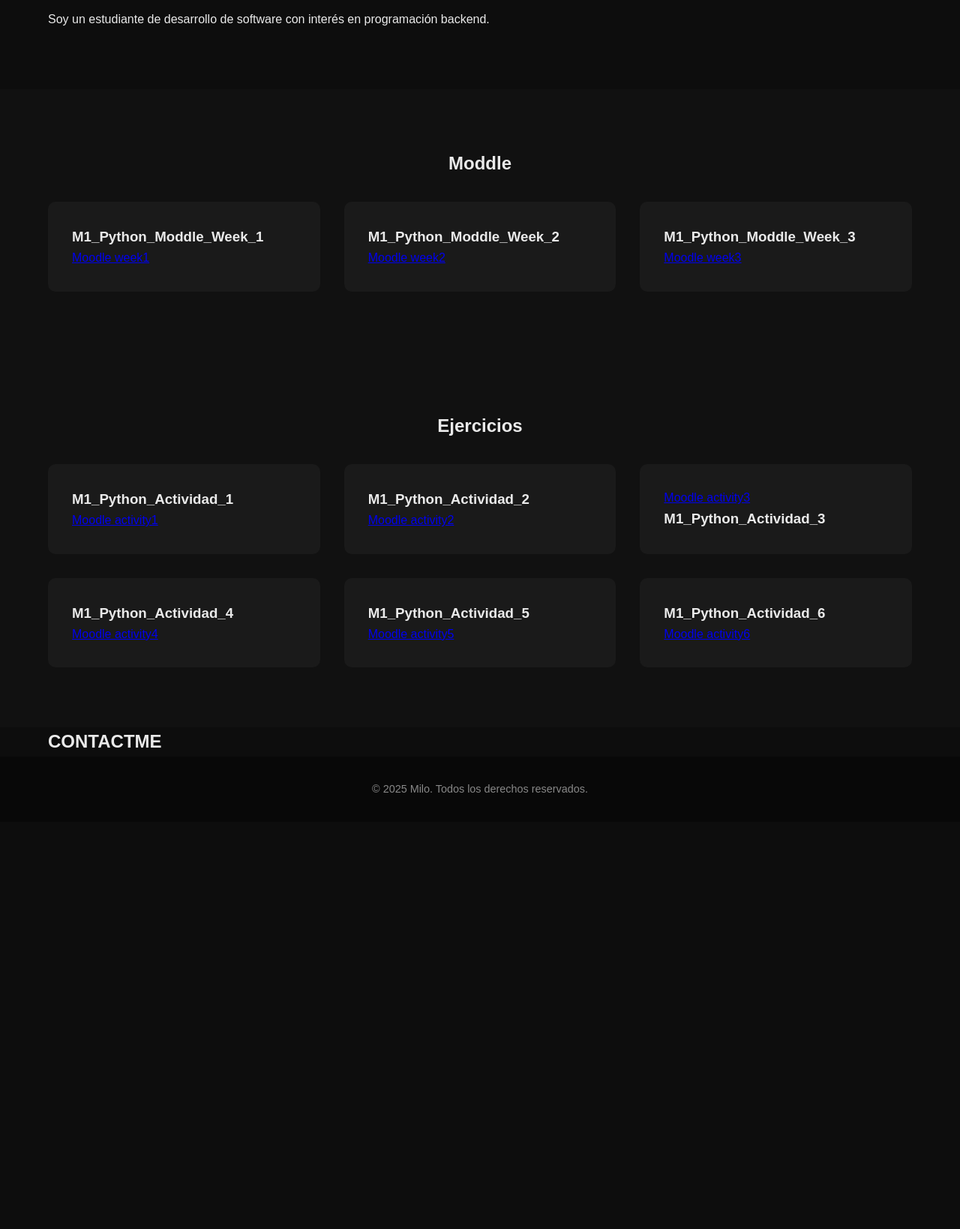
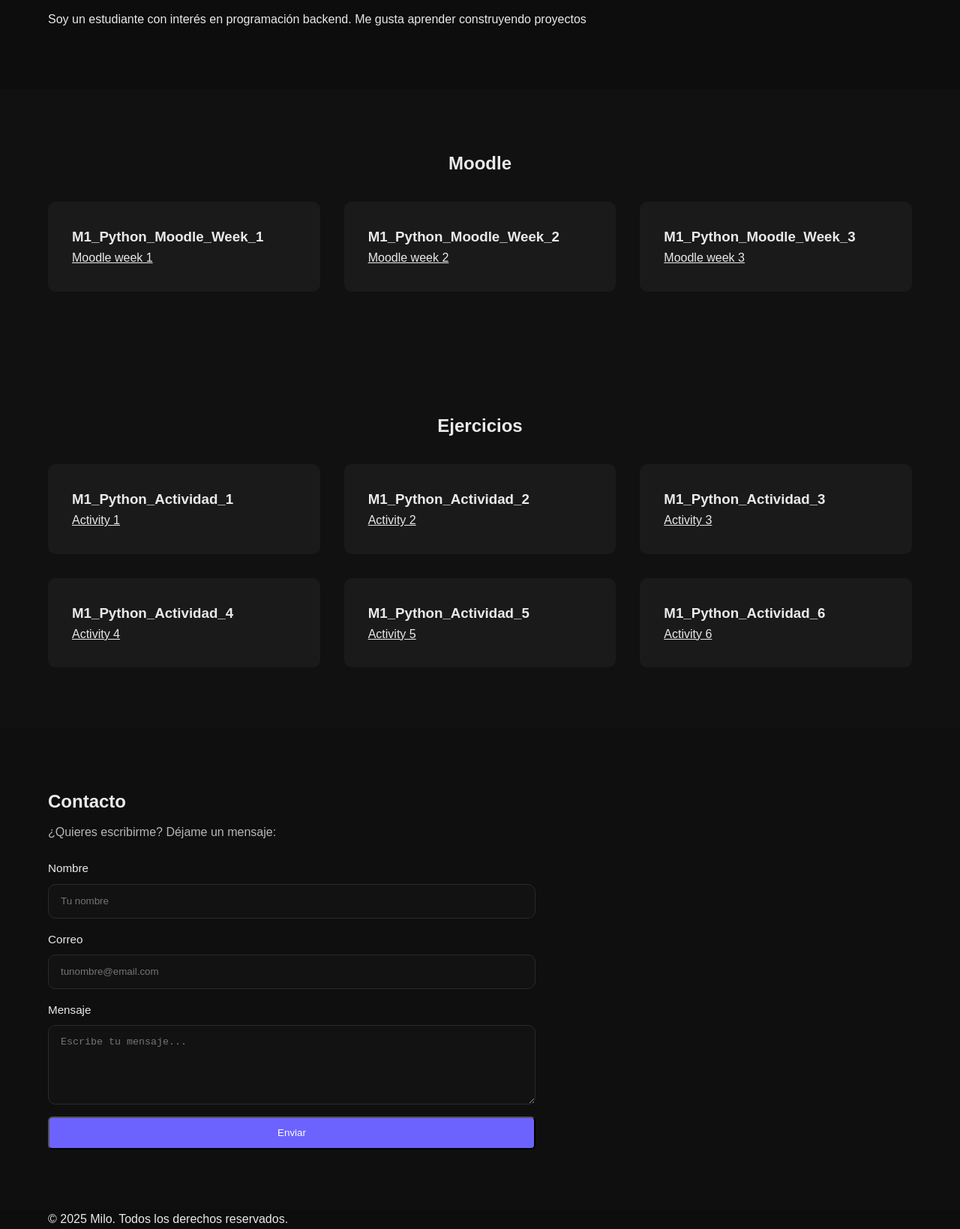
Before and after one commit to ElxCoNe/portafolio, a plain HTML site: page index.html in a window 1280 px wide. Shown: the part 935-2574 px from the top of the page at 75% size. Before the commit the page ends 2031 px from the top, so only its background shows below. Drawn offline with Linux system fonts and the light colour scheme.

Commit message:
feat: add mascotas.html

```diff
--- a/index.html
+++ b/index.html
@@ -7,18 +7,18 @@
     <link rel="stylesheet" href="style.css" />
   </head>
   <body>
-
-
     <!-- HEADER -->
     <header class="site-header">
       <div class="container header-container">
         <h1 class="logo">MILO</h1>
+
         <nav class="main-nav">
           <a href="#inicio">Inicio</a>
           <a href="#proyectos">Proyectos</a>
+          <a href="#ejercicios">Ejercicios</a>
           <a href="#about">Sobre mí</a>
           <a href="#contacto">Contacto</a>
-        <a href="./mascotas.html">Macota</a>
+          <a href="mascotas.html">Mascotas</a>
         </nav>
       </div>
     </header>
@@ -28,99 +28,203 @@
       <div class="container hero-container">
         <div class="hero-left">
           <h2>Hola, soy <span>Milo</span></h2>
-        <p>
-          Desarrollador
-        </p>
-        <a href="#about" class="btn btn-primary">En contrucción</a>
+          <p id="intro-text">Desarrollador (en construcción).</p>
+
+          <div class="hero-actions">
+            <button class="btn btn-primary" id="btn-change-text" type="button">
+              Cambiar texto
+            </button>
+
+            <button class="btn btn-outline" id="btn-toggle-about" type="button">
+              Mostrar/Ocultar “Sobre mí”
+            </button>
           </div>
+        </div>
+
         <div class="hero-right">
           <img src="milo-hero.png" alt="Milo programando" />
         </div>
       </div>
     </section>
 
+    <!-- SOBRE MI -->
     <section class="about" id="about">
       <div class="container">
         <h2>Sobre mí</h2>
         <p>
-        Soy un estudiante de desarrollo de software con interés en
-        programación backend.
+          Soy un estudiante con interés en programación backend. Me gusta
+          aprender construyendo proyectos
         </p>
       </div>
     </section>
 
+    <main>
       <!-- PROYECTOS -->
-  <main>
       <section class="projects" id="proyectos">
         <div class="container">
-        <h2>Moddle</h2>
+          <h2>Moodle</h2>
+
           <ul class="projects-grid">
-          <il class="project-card">
-            <h3>M1_Python_Moddle_Week_1</h3>
-            <a href="https://github.com/ElxCoNe/m1_python_moodle_week_1">Moodle week1</a>
-          </il>
-          <il class="project-card">
-            <h3>M1_Python_Moddle_Week_2</h3>
-            <a href="https://github.com/ElxCoNe/m1_python_moodle_week_2">Moodle week2</a>
-          </il>
-          <il class="project-card">
-            <h3>M1_Python_Moddle_Week_3</h3>
-            <a href="https://github.com/ElxCoNe/m1_python_moodle_week_3">Moodle week3</a>
-          </il>
+            <li class="project-card">
+              <h3>M1_Python_Moodle_Week_1</h3>
+              <a
+                href="https://github.com/ElxCoNe/m1_python_moodle_week_1"
+                target="_blank"
+                rel="noopener"
+              >
+                Moodle week 1
+              </a>
+            </li>
+
+            <li class="project-card">
+              <h3>M1_Python_Moodle_Week_2</h3>
+              <a
+                href="https://github.com/ElxCoNe/m1_python_moodle_week_2"
+                target="_blank"
+                rel="noopener"
+              >
+                Moodle week 2
+              </a>
+            </li>
+
+            <li class="project-card">
+              <h3>M1_Python_Moodle_Week_3</h3>
+              <a
+                href="https://github.com/ElxCoNe/m1_python_moodle_week_3"
+                target="_blank"
+                rel="noopener"
+              >
+                Moodle week 3
+              </a>
+            </li>
           </ul>
         </div>
       </section>
 
-    <section class="projects" id="proyectos">
+      <!-- EJERCICIOS -->
+      <section class="projects" id="ejercicios">
         <div class="container">
           <h2>Ejercicios</h2>
+
           <ul class="projects-grid">
-          <il class="project-card">
+            <li class="project-card">
               <h3>M1_Python_Actividad_1</h3>
-            <a href="https://elxcone.github.io/m1_python_actividad_1/">Moodle activity1</a>
-          </il>
-          <il class="project-card">
+              <a
+                href="https://elxcone.github.io/m1_python_actividad_1/"
+                target="_blank"
+                rel="noopener"
+              >
+                Activity 1
+              </a>
+            </li>
+
+            <li class="project-card">
               <h3>M1_Python_Actividad_2</h3>
-            <a href="https://github.com/ElxCoNe/m1_python_actividad_2">Moodle activity2</a>
-          </il>
-          <il class="project-card">
-            <a href="https://github.com/ElxCoNe/m1_python_actividad_3">Moodle activity3</a>
+              <a
+                href="https://github.com/ElxCoNe/m1_python_actividad_2"
+                target="_blank"
+                rel="noopener"
+              >
+                Activity 2
+              </a>
+            </li>
+
+            <li class="project-card">
               <h3>M1_Python_Actividad_3</h3>
-          </il>
-          <il class="project-card">
+              <a
+                href="https://github.com/ElxCoNe/m1_python_actividad_3"
+                target="_blank"
+                rel="noopener"
+              >
+                Activity 3
+              </a>
+            </li>
+
+            <li class="project-card">
               <h3>M1_Python_Actividad_4</h3>
-            <a href="https://github.com/ElxCoNe/m1_python_actividad_4">Moodle activity4</a>
-          </il>
-          <il class="project-card">
+              <a
+                href="https://github.com/ElxCoNe/m1_python_actividad_4"
+                target="_blank"
+                rel="noopener"
+              >
+                Activity 4
+              </a>
+            </li>
+
+            <li class="project-card">
               <h3>M1_Python_Actividad_5</h3>
-            <a href="https://github.com/ElxCoNe/m1_python_actividad_5">Moodle activity5</a>
-          </il>
-          <il class="project-card">
+              <a
+                href="https://github.com/ElxCoNe/m1_python_actividad_5"
+                target="_blank"
+                rel="noopener"
+              >
+                Activity 5
+              </a>
+            </li>
+
+            <li class="project-card">
               <h3>M1_Python_Actividad_6</h3>
-            <a href="https://github.com/ElxCoNe/m1_python_actividad_6">Moodle activity6</a>
-          </il>
+              <a
+                href="https://github.com/ElxCoNe/m1_python_actividad_6"
+                target="_blank"
+                rel="noopener"
+              >
+                Activity 6
+              </a>
+            </li>
           </ul>
         </div>
       </section>
 
-    <section class="contact">
+      <!-- CONTACTO (con form) -->
+      <section class="contact" id="contacto">
         <div class="container">
+          <h2>Contacto</h2>
+          <p class="muted">¿Quieres escribirme? Déjame un mensaje:</p>
 
-        <h2>CONTACTME</h2>
+          <form class="contact-form" action="#" method="post">
+            <label>
+              Nombre
+              <input
+                type="text"
+                name="nombre"
+                placeholder="Tu nombre"
+                required
+              />
+            </label>
+
+            <label>
+              Correo
+              <input
+                type="email"
+                name="email"
+                placeholder="tunombre@email.com"
+                required
+              />
+            </label>
+
+            <label>
+              Mensaje
+              <textarea
+                name="mensaje"
+                rows="5"
+                placeholder="Escribe tu mensaje..."
+                required
+              ></textarea>
+            </label>
+
+            <button type="submit" class="btn btn-primary">Enviar</button>
+          </form>
         </div>
       </section>
-
-
     </main>
 
-
-
-  <!--FOOTER -->
-  <footer class="site-footer" id="contacto">
+    <!-- FOOTER -->
+    <footer class="site-footer">
       <div class="container">
         <p>&copy; 2025 Milo. Todos los derechos reservados.</p>
       </div>
     </footer>
-
+    <script src="script.js"></script>
   </body>
 </html>
--- /dev/null
+++ b/script.js
@@ -0,0 +1,27 @@
+
+document.addEventListener("DOMContentLoaded", () => {
+  alert("¡Bienvenido a mi portafolio! 👋");
+
+  const btnChangeText = document.getElementById("btn-change-text");
+  const introText = document.getElementById("intro-text");
+
+  const btnToggleAbout = document.getElementById("btn-toggle-about");
+  const aboutSection = document.getElementById("about");
+
+  if (btnChangeText && introText) {
+    btnChangeText.addEventListener("click", () => {
+      introText.textContent =
+        "Actualmente estoy mejorando mi portafolio";
+    });
+  }
+
+  if (btnToggleAbout && aboutSection) {
+    btnToggleAbout.addEventListener("click", () => {
+      const isHidden = aboutSection.classList.toggle("is-hidden");
+
+      btnToggleAbout.textContent = isHidden
+        ? "Mostrar “Sobre mí”"
+        : "Ocultar “Sobre mí”";
+    });
+  }
+});
--- a/style.css
+++ b/style.css
@@ -2,6 +2,10 @@
   margin: 0;
   padding: 0;
   box-sizing: border-box;
+}
+
+html {
+  font-size: 100%;
 }
 
 :root {
@@ -25,6 +29,10 @@ body {
   margin: 0 auto;
 }
 
+.muted {
+  color: #b7b7b7;
+}
+
 /* HEADER */
 .site-header {
   background: rgba(0, 0, 0, 0.8);
@@ -39,7 +47,7 @@ body {
   display: flex;
   justify-content: space-between;
   align-items: center;
-
+  gap: 1rem;
 }
 
 .logo {
@@ -100,7 +108,7 @@ body {
   padding: 0.8rem 1.6rem;
   border-radius: 6px;
   text-decoration: none;
-  transition: background var(--transition);
+  transition: background var(--transition), transform var(--transition);
 }
 
 .btn-primary {
@@ -110,6 +118,7 @@ body {
 
 .btn-primary:hover {
   background: #5848ff;
+  transform: translateY(-2px);
 }
 
 .hero-right img {
@@ -131,6 +140,7 @@ body {
 }
 
 .projects-grid {
+  list-style: none;
   display: grid;
   grid-template-columns: repeat(auto-fit, minmax(280px, 1fr));
   gap: 2rem;
@@ -147,6 +157,15 @@ body {
   transform: translateY(-8px);
 }
 
+.project-card a {
+  color: var(--text-color);
+  transition: color var(--transition);
+}
+
+.project-card a:hover {
+  color: var(--accent-color);
+}
+
 /* SOBRE MÍ */
 .about {
   padding: 5rem 0;
@@ -156,11 +175,91 @@ body {
   margin-bottom: 1rem;
 }
 
-/* FOOTER */
-.site-footer {
-  background: #080808;
-  text-align: center;
-  padding: 2rem 0;
-  color: #888;
-  font-size: 0.9rem;
+/* CONTACTO */
+.contact {
+  padding: 5rem 0;
+  background: #0f0f0f;
 }
+
+.contact h2 {
+  margin-bottom: 0.5rem;
+}
+
+.contact-form {
+  margin-top: 1.5rem;
+  display: grid;
+  gap: 1rem;
+  max-width: 650px;
+}
+
+.contact-form label {
+  display: grid;
+  gap: 0.5rem;
+  font-size: 0.95rem;
+}
+
+.contact-form input,
+.contact-form textarea {
+  width: 100%;
+  padding: 0.9rem 1rem;
+  border-radius: 10px;
+  border: 1px solid #2a2a2a;
+  background: #121212;
+  color: var(--text-color);
+  outline: none;
+}
+
+.contact-form input:focus,
+.contact-form textarea:focus {
+  border-color: var(--accent-color);
+}
+
+
+.gallery-title {
+  margin: 1rem 0 1.2rem;
+}
+
+.pets-grid {
+  display: grid;
+  grid-template-columns: repeat(auto-fit, minmax(260px, 1fr));
+  gap: 2rem;
+}
+
+.pets-flex {
+  display: flex;
+  flex-wrap: wrap;
+  gap: 2rem;
+}
+
+.pets-flex .pet-card {
+  width: min(320px, 100%);
+}
+
+.pet-card img {
+  width: 100%;
+  height: 220px;
+  object-fit: cover;
+  border-radius: 14px;
+  box-shadow: 0 10px 25px rgba(0, 0, 0, 0.35);
+  margin-bottom: 1rem;
+}
+
+.is-hidden {
+  display: none !important;
+}
+
+img {
+  max-width: 100%;
+  height: auto;
+  display: block;
+}
+
+.btn-outline {
+  background: transparent;
+  border: 1px solid var(--accent-color);
+  color: var(--text-color);
+}
+
+.btn-outline:hover {
+  background: rgba(108, 99, 255, 0.15);
+}
```
Also changed, not shown: mascotas.html (added, +140 -0 lines), img/sammyJoven.jpg (added), 3 other files. Lines whose indentation alone changed are shown as unchanged.
